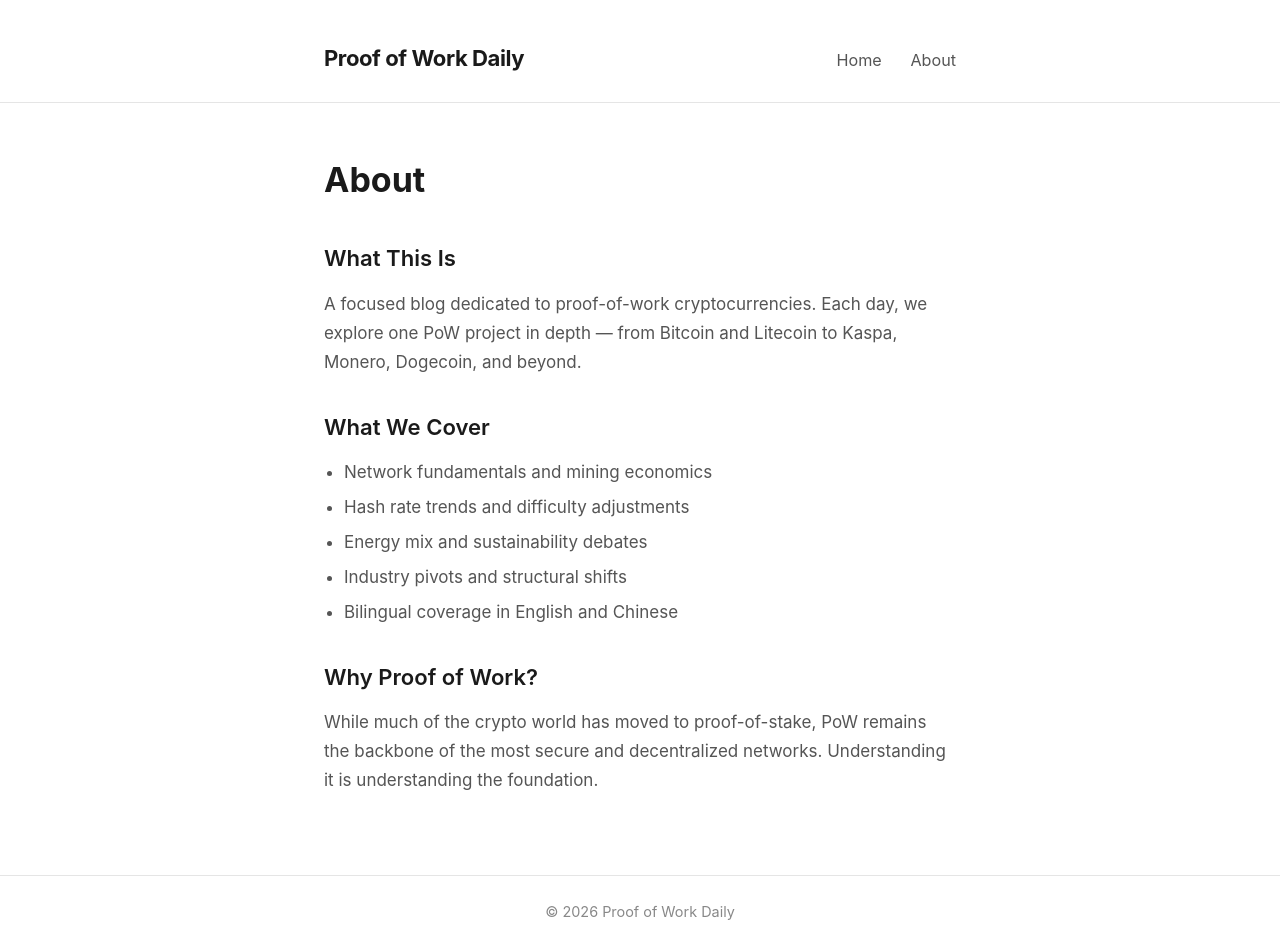
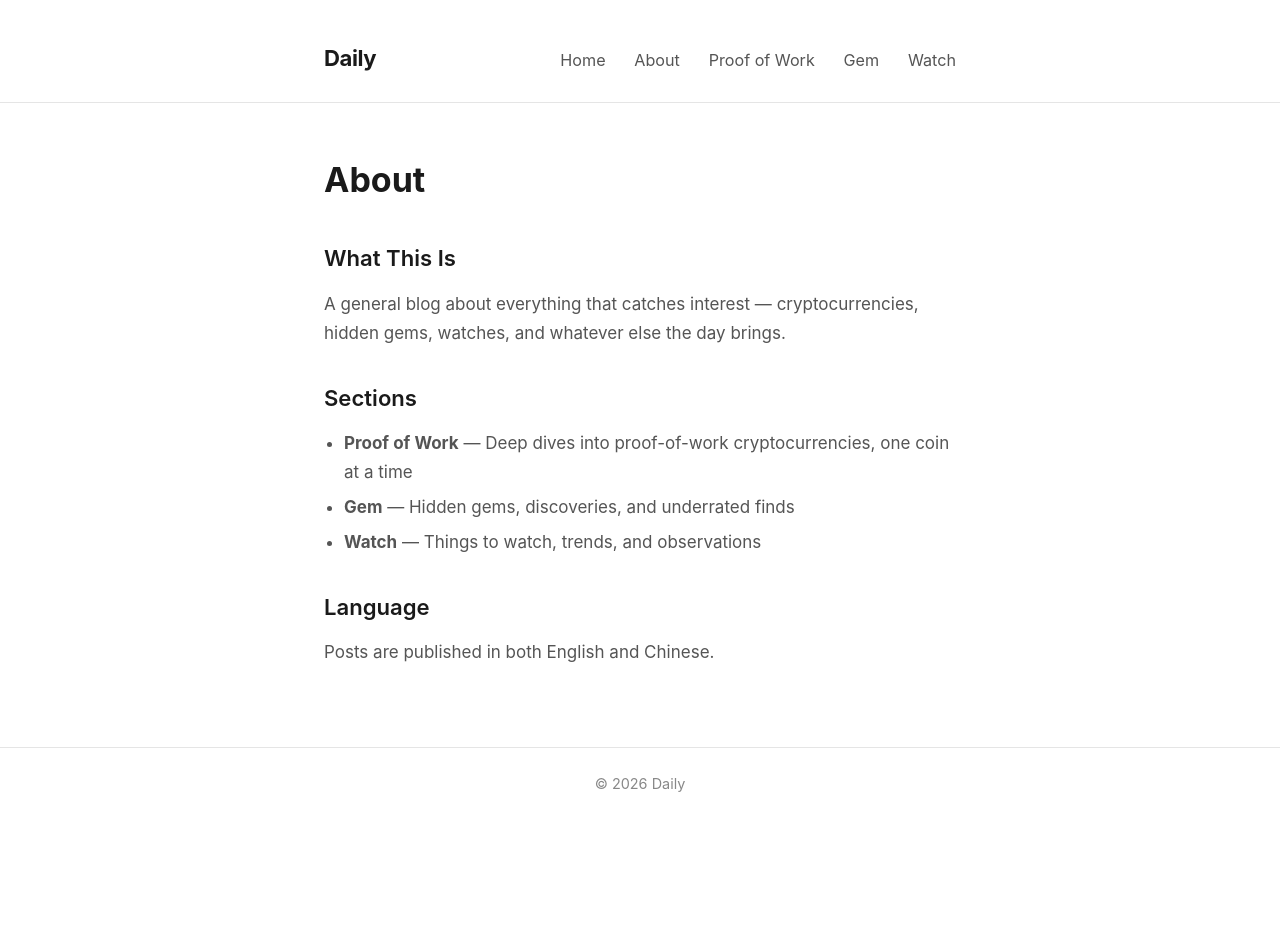
Before and after one commit to vfxowlsyvh/vfxowlsyvh.github.io, a Jekyll site: the page built from about/index.md, in a window 1280 px wide. Built offline with Jekyll 4.4.1, drawn with Linux system fonts in a browser that asks for light colours; after the commit the page ends 900 px from its top, so only the background shows below that.

Commit message:
Transform into general blog: add 5 tabs (Home, About, PoW, Gem, Watch)

```diff
--- a/_config.yml
+++ b/_config.yml
@@ -1,9 +1,8 @@
 # Jekyll configuration for personal blog
-title: Proof of Work Daily
+title: Daily
 email: your-email@example.com
 description: >-
-  Daily deep dives into proof-of-work cryptocurrencies —
-  one coin, one story at a time.
+  A general blog about everything — crypto, gems, watches, and whatever catches the eye.
 baseurl: ""
 url: "https://vfxowlsyvh.github.io"
 twitter_username:
--- a/_layouts/default.html
+++ b/_layouts/default.html
@@ -16,6 +16,9 @@
       <nav class="site-nav">
         <a href="{{ '/' | relative_url }}">Home</a>
         <a href="{{ '/about/' | relative_url }}">About</a>
+        <a href="{{ '/proof-of-work/' | relative_url }}">Proof of Work</a>
+        <a href="{{ '/gem/' | relative_url }}">Gem</a>
+        <a href="{{ '/watch/' | relative_url }}">Watch</a>
       </nav>
     </div>
   </header>
--- a/about/index.md
+++ b/about/index.md
@@ -7,18 +7,16 @@ permalink: /about/
 <div class="about-page">
 
 <h2>What This Is</h2>
-<p>A focused blog dedicated to proof-of-work cryptocurrencies. Each day, we explore one PoW project in depth — from Bitcoin and Litecoin to Kaspa, Monero, Dogecoin, and beyond.</p>
+<p>A general blog about everything that catches interest — cryptocurrencies, hidden gems, watches, and whatever else the day brings.</p>
 
-<h2>What We Cover</h2>
+<h2>Sections</h2>
 <ul>
-  <li>Network fundamentals and mining economics</li>
-  <li>Hash rate trends and difficulty adjustments</li>
-  <li>Energy mix and sustainability debates</li>
-  <li>Industry pivots and structural shifts</li>
-  <li>Bilingual coverage in English and Chinese</li>
+  <li><strong>Proof of Work</strong> — Deep dives into proof-of-work cryptocurrencies, one coin at a time</li>
+  <li><strong>Gem</strong> — Hidden gems, discoveries, and underrated finds</li>
+  <li><strong>Watch</strong> — Things to watch, trends, and observations</li>
 </ul>
 
-<h2>Why Proof of Work?</h2>
-<p>While much of the crypto world has moved to proof-of-stake, PoW remains the backbone of the most secure and decentralized networks. Understanding it is understanding the foundation.</p>
+<h2>Language</h2>
+<p>Posts are published in both English and Chinese.</p>
 
 </div>
```
Also changed, not shown: gem/index.md (added, +20 -0 lines), proof-of-work/index.md (added, +20 -0 lines), watch/index.md (added, +20 -0 lines).
